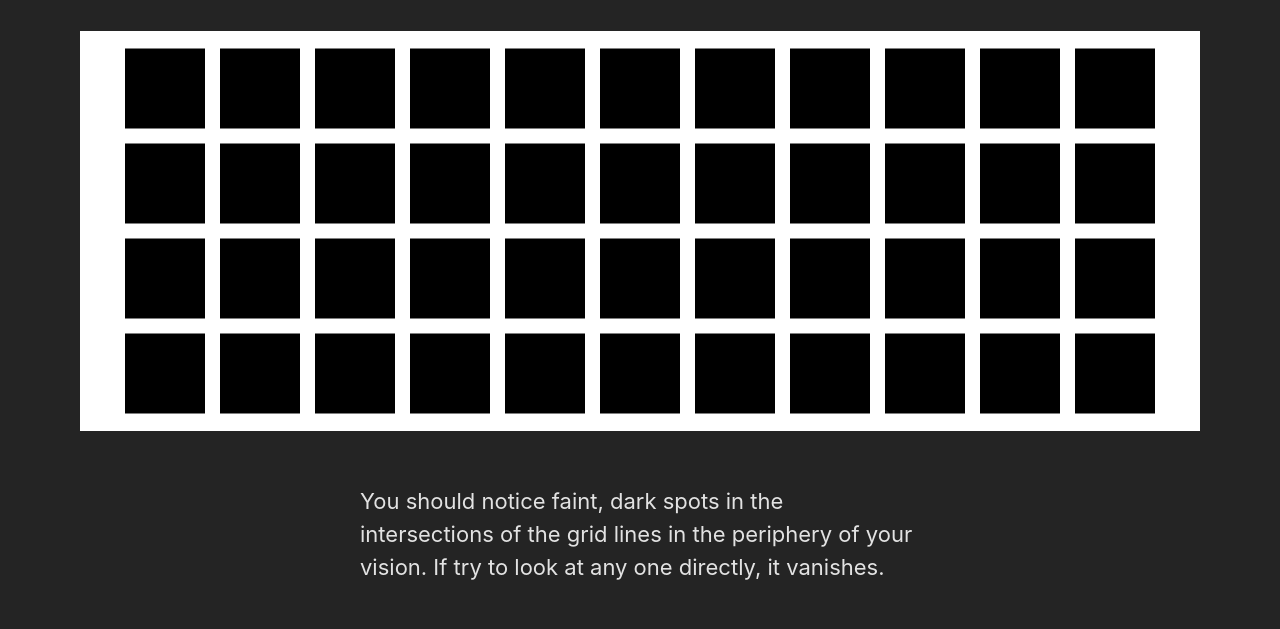
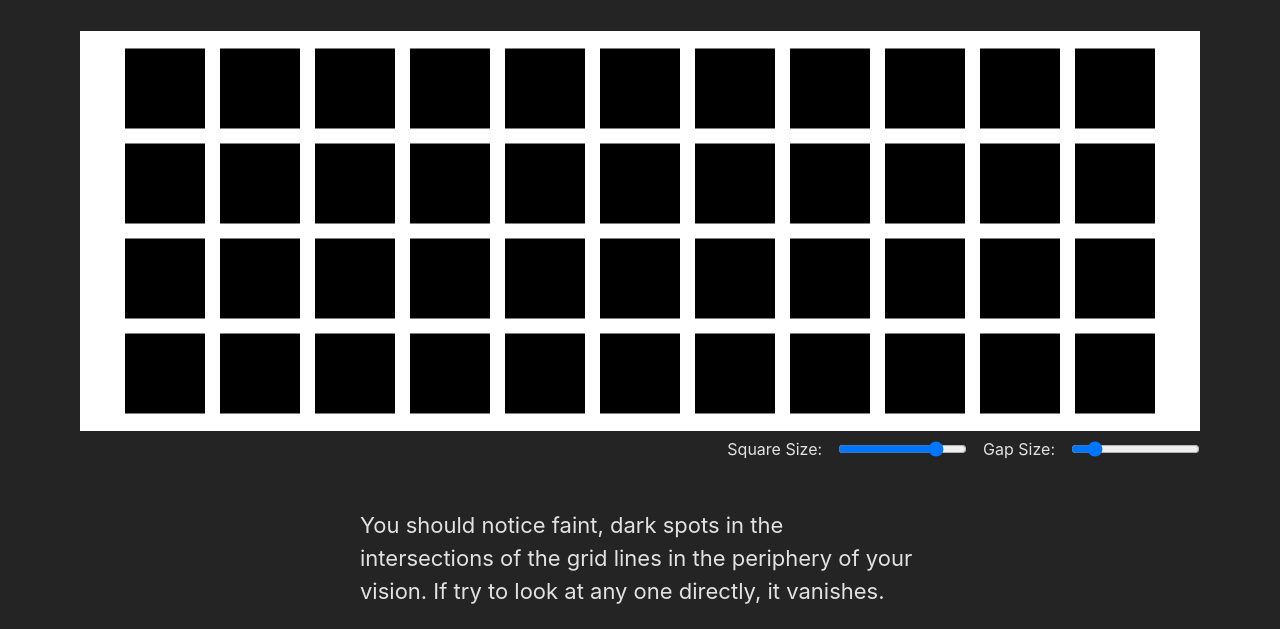
Before and after one commit to gr-eggory/hermann-grid, a website built with Vite: page index.html in a window 1280 px wide. Shown: the part 145-774 px from the top of the page. Built offline with nearby package versions, Linux system fonts and the light colour scheme.

Commit message:
Added input fields

```diff
--- a/index.html
+++ b/index.html
@@ -12,6 +12,26 @@
 
       <div class="canvas-container">
         <canvas id="hermann-grid" width="400" height="400"></canvas>
+        <div class="inputs-container">
+          <label for="square-dimension">Square Size:</label>
+          <input
+            type="range"
+            min="1"
+            max="100"
+            value="80"
+            name="squareDimension"
+            id="square-dimension"
+          />
+          <label for="gap-size">Gap Size:</label>
+          <input
+            type="range"
+            min="1"
+            max="100"
+            value="15"
+            name="gap"
+            id="gap-size"
+          />
+        </div>
       </div>
 
       <p>
--- a/src/style.css
+++ b/src/style.css
@@ -43,6 +43,16 @@ canvas {
   background-color: white;
 }
 
+.inputs-container {
+  display: flex;
+  justify-content: flex-end;
+  gap: 1rem;
+}
+
+input[type="range"] {
+  cursor: pointer;
+}
+
 figure {
   width: 50vw;
   max-width: 600px;
```
